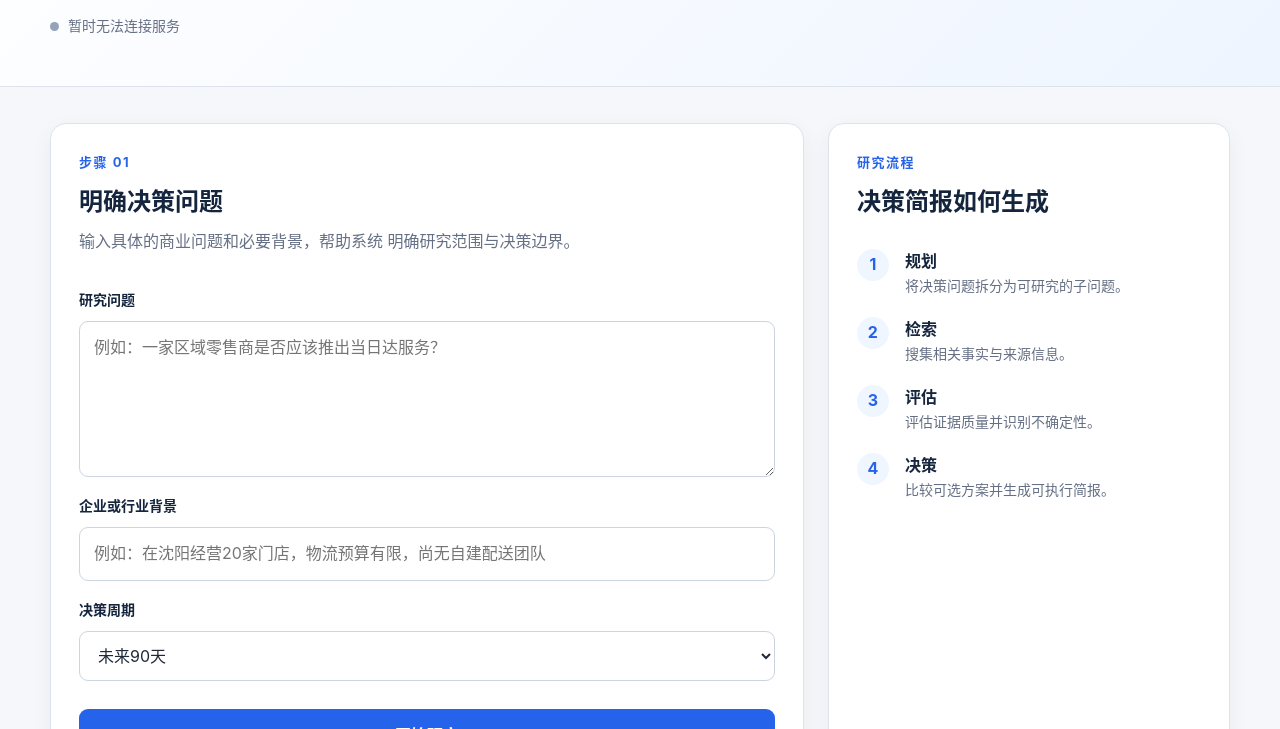
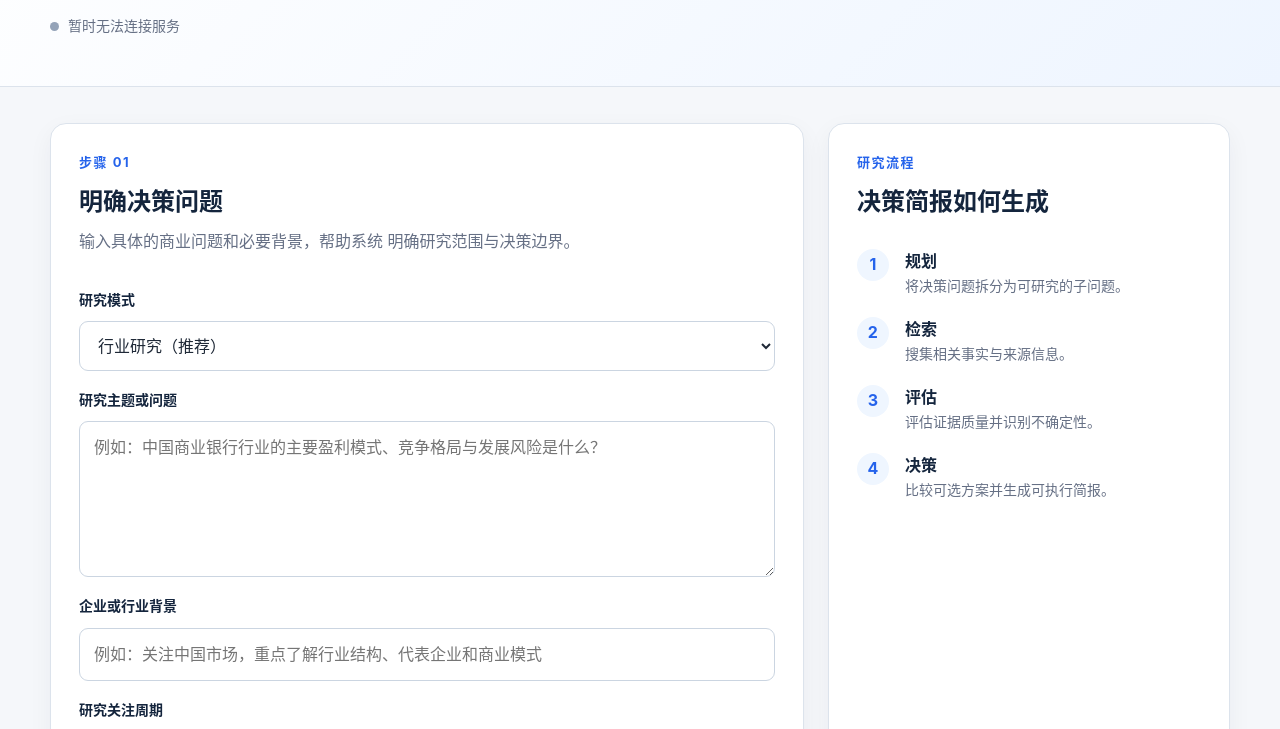
Before and after one commit to jeffreyzhjin/business-research-decision-agent, a plain HTML site: page frontend/index.html in a window 1280 px wide. Shown: the part 206-935 px from the top of the page. Drawn offline with Linux system fonts and the light colour scheme; no server answers.

Commit message:
feat: add research mode picker and industry report labels

```diff
--- a/frontend/index.html
+++ b/frontend/index.html
@@ -46,8 +46,16 @@
             </div>
 
             <form id="research-form">
+                <label for="mode">
+                    研究模式
+                </label>
+                <select id="mode" name="mode">
+                    <option value="industry">行业研究（推荐）</option>
+                    <option value="decision">商业决策</option>
+                </select>
+
                 <label for="question">
-                    研究问题
+                    研究主题或问题
                 </label>
 
                 <textarea
@@ -55,7 +63,7 @@
                     name="question"
                     rows="5"
                     required
-                    placeholder="例如：一家区域零售商是否应该推出当日达服务？"
+                    placeholder="例如：中国商业银行行业的主要盈利模式、竞争格局与发展风险是什么？"
                 ></textarea>
 
                 <label for="context">
@@ -66,11 +74,11 @@
                     id="context"
                     name="context"
                     type="text"
-                    placeholder="例如：在沈阳经营20家门店，物流预算有限，尚无自建配送团队"
+                    placeholder="例如：关注中国市场，重点了解行业结构、代表企业和商业模式"
                 >
 
                 <label for="horizon">
-                    决策周期
+                    研究关注周期
                 </label>
 
                 <select id="horizon" name="horizon">
@@ -251,7 +259,7 @@
             <div class="result-heading">
                 <div>
                     <p class="step-label">步骤 04</p>
-                    <h2>决策简报</h2>
+                    <h2 id="brief-title">决策简报</h2>
                 </div>
 
                 <span
@@ -275,7 +283,7 @@
             </div>
 
             <div class="brief-section">
-                <h3>有证据支持的发现</h3>
+                <h3>有证据支持的发现（请核验原文）</h3>
                 <ol
                     id="findings-output"
                     class="findings-list"
```
